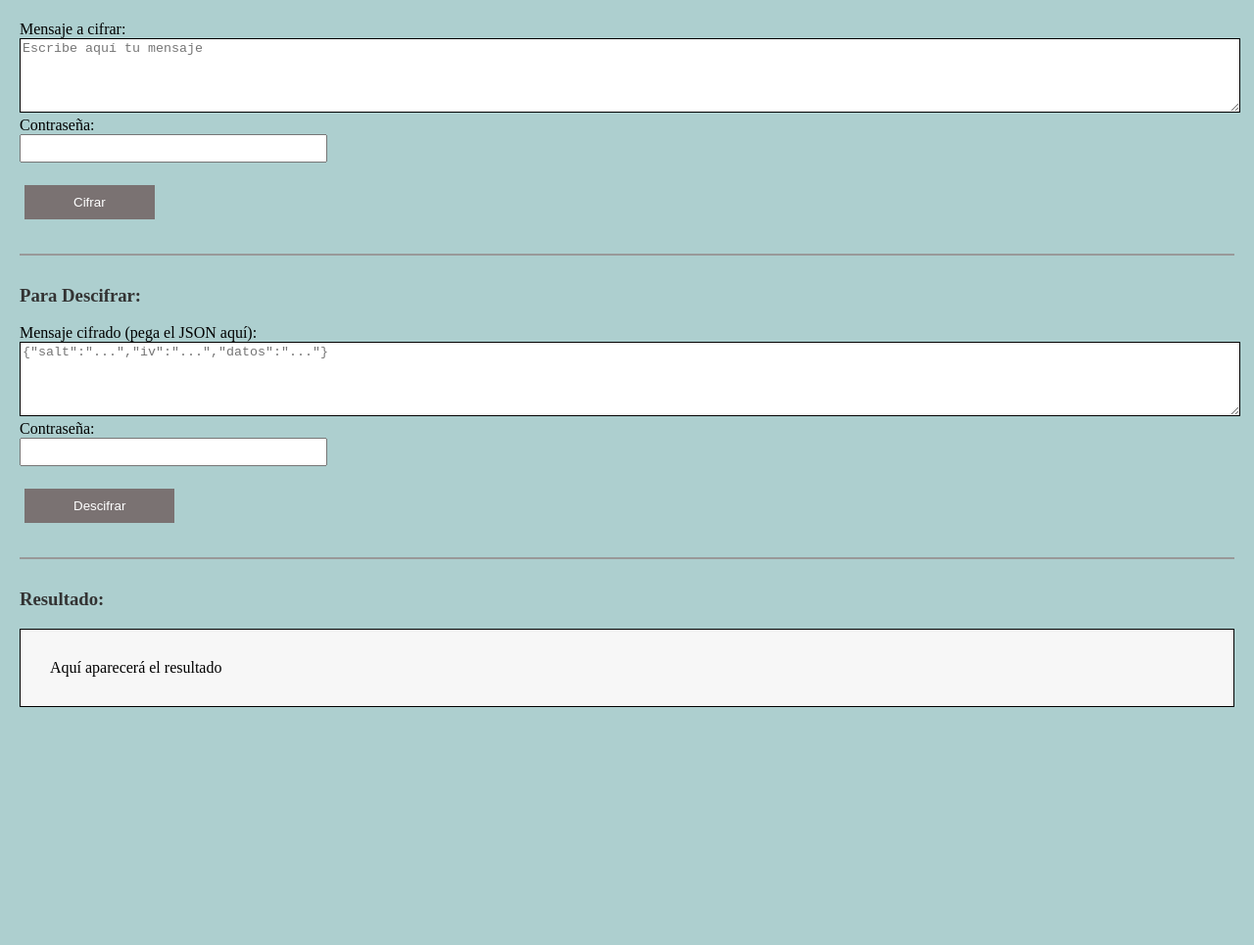
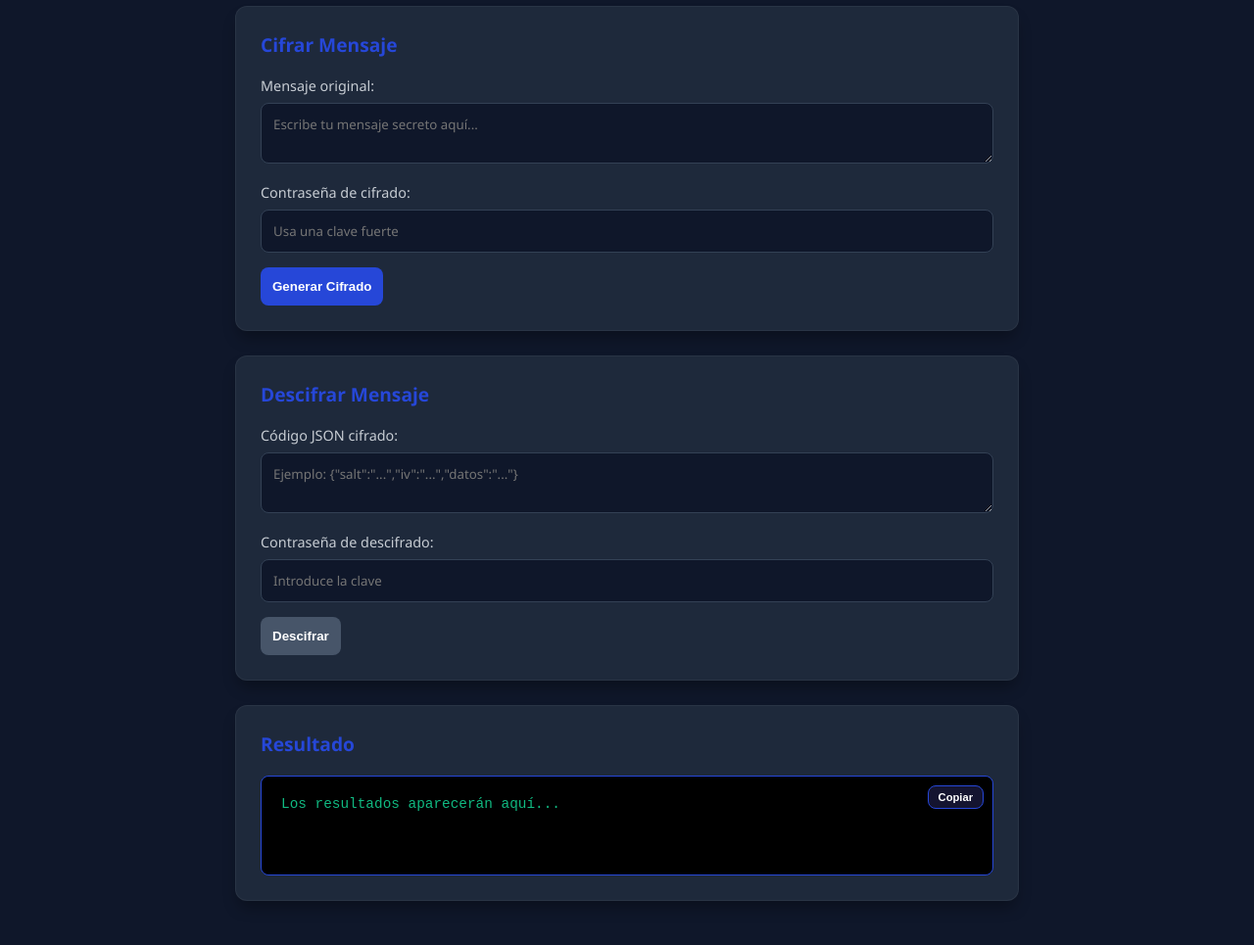
Before and after one commit to pr1nt66/pr1nt66.github.io, a plain HTML site: page index.html in a window 1280 px wide. Shown: the part 100-1065 px from the top of the page at 98% size. Before the commit the page ends 842 px from the top, so only its background shows below. Drawn offline with Linux system fonts and the light colour scheme.

Commit message:
index.html

```diff
--- a/index.html
+++ b/index.html
@@ -2,47 +2,145 @@
 <html lang="es">
 <head>
   <meta charset="UTF-8">
-  <title>Cifrador</title>
+  <meta name="viewport" content="width=device-width, initial-scale=1.0">
+  <title>Cifrador Multicapa</title>
   <style>
-    body {  margin: 20px; background: #adcfcf; }
-    h1 { text-align: center; }
-    h3 { margin-top: 20px; color: #333; }
-    hr { margin: 30px 0; border: 1px solid #999; }
-    textarea { width: 100%; height: 70px; border: 1px solid #000000 }
-    .output { background: #f7f7f7; padding: 30px; border: 1px solid #000000; margin-top: 10px; word-wrap: break-word}
-    button { margin: 5px; padding: 10px 50px; background: #7a7272; border: 0px; color: white; cursor: pointer; }
-    button:hover { background: #5a5252; }
-    input[type="password"] { padding: 5px; width: 300px; }
+    :root {
+      --primary: #2647d8;
+      --primary-hover: #4f46e5;
+      --bg: #0f172a;
+      --card-bg: #1e293b;
+      --text: #f1f5f9;
+      --accent: #2647d8;
+    }
+
+    body {
+      font-family: 'Segoe UI', system-ui, sans-serif;
+      margin: 0;
+      padding: 20px;
+      background-color: var(--bg);
+      color: var(--text);
+      display: flex;
+      justify-content: center;
+    }
+
+    .container {
+      max-width: 800px;
+      width: 100%;
+    }
+
+    h1 { text-align: center; color: var(--primary); font-weight: 800; letter-spacing: -1px; }
+
+    .card {
+      background: var(--card-bg);
+      padding: 25px;
+      border-radius: 12px;
+      box-shadow: 0 10px 15px -3px rgba(0, 0, 0, 0.3);
+      margin-bottom: 25px;
+      border: 1px solid rgba(255,255,255,0.05);
+    }
+
+    h3 { margin-top: 0; color: var(--accent); font-size: 1.2rem; }
+
+    label { display: block; margin-bottom: 8px; font-size: 0.9rem; opacity: 0.8; }
+
+    textarea, input[type="password"] {
+      width: 100%;
+      padding: 12px;
+      border-radius: 8px;
+      border: 1px solid #334155;
+      background: #0f172a;
+      color: white;
+      box-sizing: border-box;
+      margin-bottom: 15px;
+      font-family: inherit;
+      transition: border 0.3s;
+    }
+
+    textarea:focus, input:focus { border-color: var(--primary); outline: none; }
+
+    .actions { display: flex; gap: 10px; }
+
+    button {
+      flex: 1;
+      padding: 12px;
+      background: var(--primary);
+      border: 0;
+      color: white;
+      font-weight: 600;
+      border-radius: 8px;
+      cursor: pointer;
+      transition: transform 0.1s, background 0.2s;
+    }
+
+    button:hover { background: var(--primary-hover); }
+    button:active { transform: scale(0.98); }
+
+    button.secondary { background: #475569; }
+
+    .output-container { position: relative; }
+
+    .output {
+      background: #000000;
+      padding: 20px;
+      border-radius: 8px;
+      border: 1px solid var(--primary);
+      min-height: 60px;
+      word-wrap: break-word;
+      font-family: 'Courier New', monospace;
+      font-size: 0.9rem;
+      color: #10b981;
+      white-space: pre-wrap;
+    }
+
+    .copy-btn {
+      position: absolute;
+      top: 10px;
+      right: 10px;
+      padding: 5px 10px;
+      font-size: 0.7rem;
+      background: rgba(99, 102, 241, 0.2);
+      border: 1px solid var(--primary);
+      width: auto;
+      flex: none;
+    }
   </style>
 </head>
 
 <body>
-  <h1>CIFRADOR MULTICAPA</h1>
+  <div class="container">
+    <h1>CIFRADOR MULTICAPA</h1>
 
-  <h3>Para Cifrar:</h3>
-  <label>Mensaje a cifrar:</label><br>
-  <textarea id="mensaje" placeholder="Escribe aquí tu mensaje"></textarea><br>
+    <div class="card">
+      <h3> Cifrar Mensaje</h3>
+      <label>Mensaje original:</label>
+      <textarea id="mensaje" placeholder="Escribe tu mensaje secreto aquí..."></textarea>
 
-  <label>Contraseña:</label><br>
-  <input type="password" id="password"><br><br>
+      <label>Contraseña de cifrado:</label>
+      <input type="password" id="password" placeholder="Usa una clave fuerte">
 
-  <button onclick="cifrar()">Cifrar</button>
+      <button onclick="cifrar()">Generar Cifrado</button>
+    </div>
 
-  <hr>
+    <div class="card">
+      <h3> Descifrar Mensaje</h3>
+      <label>Código JSON cifrado:</label>
+      <textarea id="mensajeCifrado" placeholder='Ejemplo: {"salt":"...","iv":"...","datos":"..."}'></textarea>
 
-  <h3>Para Descifrar:</h3>
-  <label>Mensaje cifrado (pega el JSON aquí):</label><br>
-  <textarea id="mensajeCifrado" placeholder='{"salt":"...","iv":"...","datos":"..."}'></textarea><br>
+      <label>Contraseña de descifrado:</label>
+      <input type="password" id="passwordDescifrar" placeholder="Introduce la clave">
 
-  <label>Contraseña:</label><br>
-  <input type="password" id="passwordDescifrar"><br><br>
+      <button onclick="descifrar()" class="secondary">Descifrar</button>
+    </div>
 
-  <button onclick="descifrar()">Descifrar</button>
-
-  <hr>
-
-  <h3>Resultado:</h3>
-  <div class="output" id="resultado">Aquí aparecerá el resultado</div>
+    <div class="card">
+      <h3> Resultado</h3>
+      <div class="output-container">
+        <button class="copy-btn" onclick="copiarAlPortapapeles()">Copiar</button>
+        <div class="output" id="resultado">Los resultados aparecerán aquí...</div>
+      </div>
+    </div>
+  </div>
 
   <script>
     function arrayToBase64(array) {
@@ -106,95 +204,57 @@
       try {
         const mensaje = document.getElementById("mensaje").value;
         const password = document.getElementById("password").value;
-
-        if (!mensaje) {
-          alert("Por favor ingresa un mensaje");
-          return;
-        }
-        if (!password) {
-          alert("Por favor ingresa una contraseña");
-          return;
-        }
+        if (!mensaje || !password) { alert("Rellena todos los campos"); return; }
 
         const enc = new TextEncoder();
         let datos = enc.encode(mensaje);
-
         const salt = crypto.getRandomValues(new Uint8Array(16));
         const clave = await derivarClave(password, salt, 32);
 
         datos = xor(datos, clave);
-
         datos = sustitucion(datos, clave);
-
         const aes = await cifrarAES(datos, clave);
-        datos = aes.datos;
 
         const resultado = {
           salt: arrayToBase64(salt),
           iv: arrayToBase64(aes.iv),
-          datos: arrayToBase64(datos)
+          datos: arrayToBase64(aes.datos)
         };
 
         document.getElementById("resultado").innerText = JSON.stringify(resultado, null, 2);
       } catch (error) {
-        document.getElementById("resultado").innerText = "Error al cifrar: " + error.message;
+        document.getElementById("resultado").innerText = "Error: " + error.message;
       }
     }
+
     async function descifrar() {
       try {
         const password = document.getElementById("passwordDescifrar").value;
-        let mensajeCifrado = document.getElementById("mensajeCifrado").value.trim();
+        let input = document.getElementById("mensajeCifrado").value.trim();
+        if (!password || !input) { alert("Ingresa clave y mensaje cifrado"); return; }
 
-        if (!password) {
-          alert("Por favor ingresa la contraseña");
-          return;
-        }
-
-        if (!mensajeCifrado) {
-          alert("Por favor pega el mensaje cifrado");
-          return;
-        }
-
-        mensajeCifrado = mensajeCifrado.replace(/\n\s*/g, '').replace(/\s+/g, ' ').trim();
-
-        const startIdx = mensajeCifrado.indexOf('{');
-        const endIdx = mensajeCifrado.lastIndexOf('}');
-        if (startIdx !== -1 && endIdx !== -1) {
-          mensajeCifrado = mensajeCifrado.substring(startIdx, endIdx + 1);
-        }
-
-        const paquete = JSON.parse(mensajeCifrado);
-
-        if (!paquete.salt || !paquete.iv || !paquete.datos) {
-          throw new Error("El mensaje cifrado no tiene el formato correcto. Debe contener: salt, iv y datos");
-        }
-
+        const paquete = JSON.parse(input);
         const salt = base64ToArray(paquete.salt);
         const iv = base64ToArray(paquete.iv);
         const datos = base64ToArray(paquete.datos);
 
         const clave = await derivarClave(password, salt, 32);
-
         let descifrado = await descifrarAES(datos, clave, iv);
-
         descifrado = inversaSustitucion(descifrado, clave);
-
         descifrado = xor(descifrado, clave);
 
-        const dec = new TextDecoder();
-        document.getElementById("resultado").innerText = dec.decode(descifrado);
+        document.getElementById("resultado").innerText = new TextDecoder().decode(descifrado);
       } catch (error) {
-        let errorMsg = "Error al descifrar: " + error.message;
+        document.getElementById("resultado").innerText = "Error: Contraseña incorrecta o formato inválido";
+      }
+    }
 
-        if (error.message.includes("JSON")) {
-          errorMsg += "\n\n El formato del mensaje cifrado no es válido.";
-          errorMsg += "\nDebe ser un JSON como: {\"salt\":\"...\",\"iv\":\"...\",\"datos\":\"...\"}";
-        } else if (error.message.includes("decrypt")) {
-          errorMsg = "Error al descifrar: La contraseña es incorrecta";
-        }
-
-        document.getElementById("resultado").innerText = errorMsg;
-      }
+    function copiarAlPortapapeles() {
+      const texto = document.getElementById("resultado").innerText;
+      navigator.clipboard.writeText(texto);
+      const btn = document.querySelector('.copy-btn');
+      btn.innerText = "¡Copiado!";
+      setTimeout(() => btn.innerText = "Copiar", 2000);
     }
   </script>
 </body>
```
